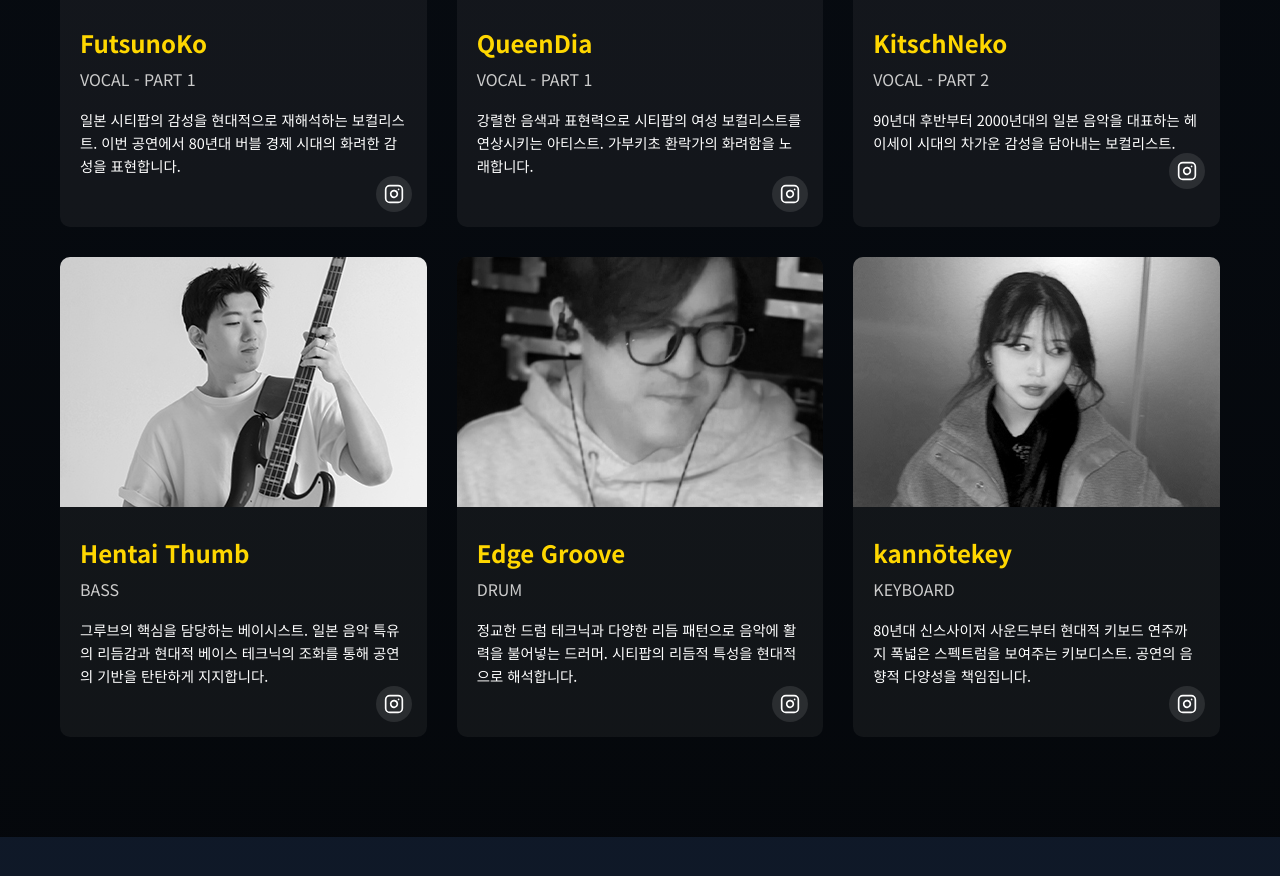
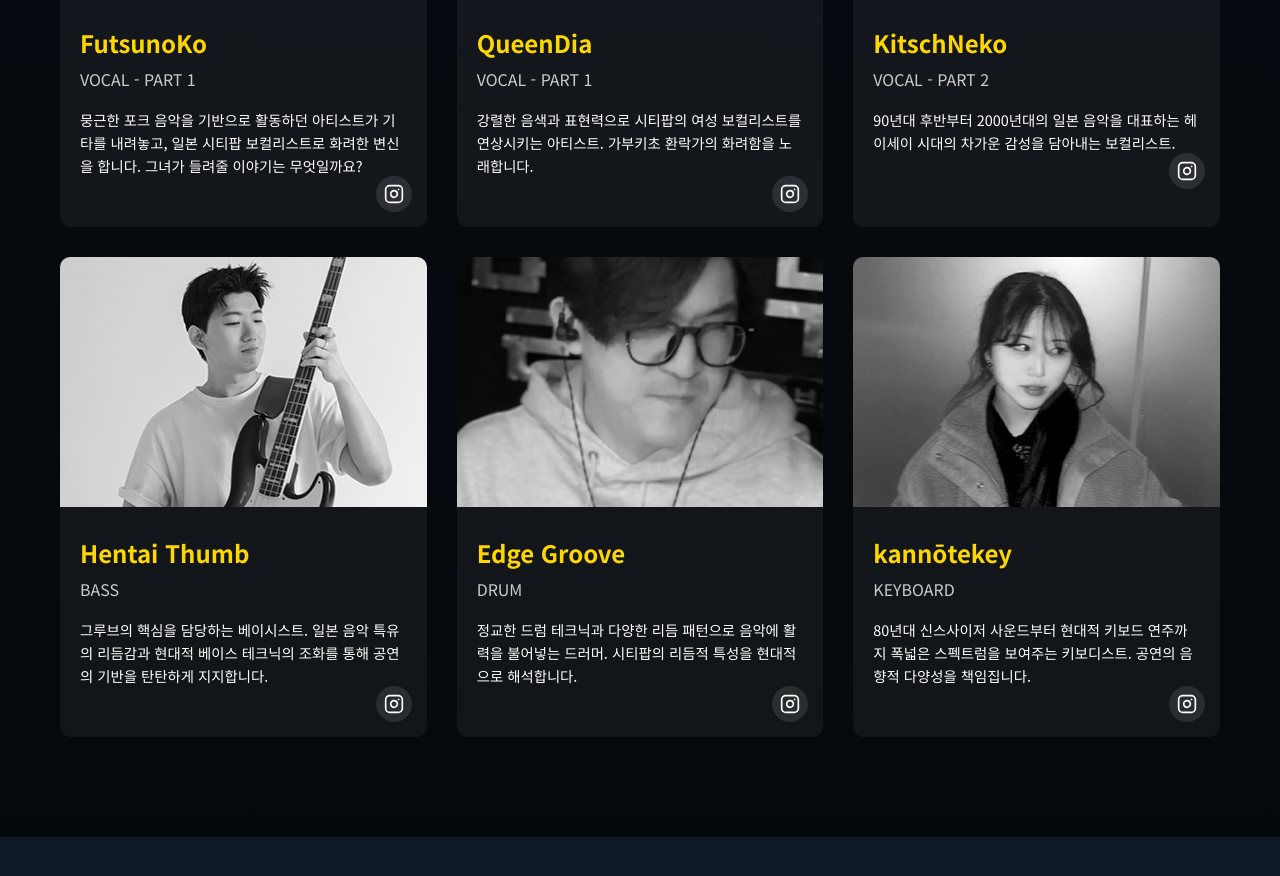
Before and after one commit to musaspectrum/monocircle, a plain HTML site: page index.html in a window 1280 px wide. Shown: the part 4730-5606 px from the top of the page. Drawn offline with Linux system fonts and the light colour scheme.

Commit message:
Change Context _ FutsunoKo

```diff
--- a/index.html
+++ b/index.html
@@ -532,7 +532,7 @@ MonoCircle만의 공연 흐름을 만들었다.
                     <div class="artist-info">
                         <h3 class="artist-name">FutsunoKo</h3>
                         <p class="artist-role">VOCAL - PART 1</p>
-                        <p class="artist-description">일본 시티팝의 감성을 현대적으로 재해석하는 보컬리스트. 이번 공연에서 80년대 버블 경제 시대의 화려한 감성을 표현합니다.</p>
+                        <p class="artist-description">뭉근한 포크 음악을 기반으로 활동하던 아티스트가 기타를 내려놓고, 일본 시티팝 보컬리스트로 화려한 변신을 합니다. 그녀가 들려줄 이야기는 무엇일까요?</p>
                         <div class="artist-social">
                             <a href="https://www.instagram.com/_kymahh" target="_blank" title="FutsunoKo Instagram">
                                 <svg xmlns="http://www.w3.org/2000/svg" width="20" height="20" viewBox="0 0 24 24" fill="none" stroke="currentColor" stroke-width="2" stroke-linecap="round" stroke-linejoin="round"><rect x="2" y="2" width="20" height="20" rx="5" ry="5"></rect><path d="M16 11.37A4 4 0 1 1 12.63 8 4 4 0 0 1 16 11.37z"></path><line x1="17.5" y1="6.5" x2="17.51" y2="6.5"></line></svg>
```
